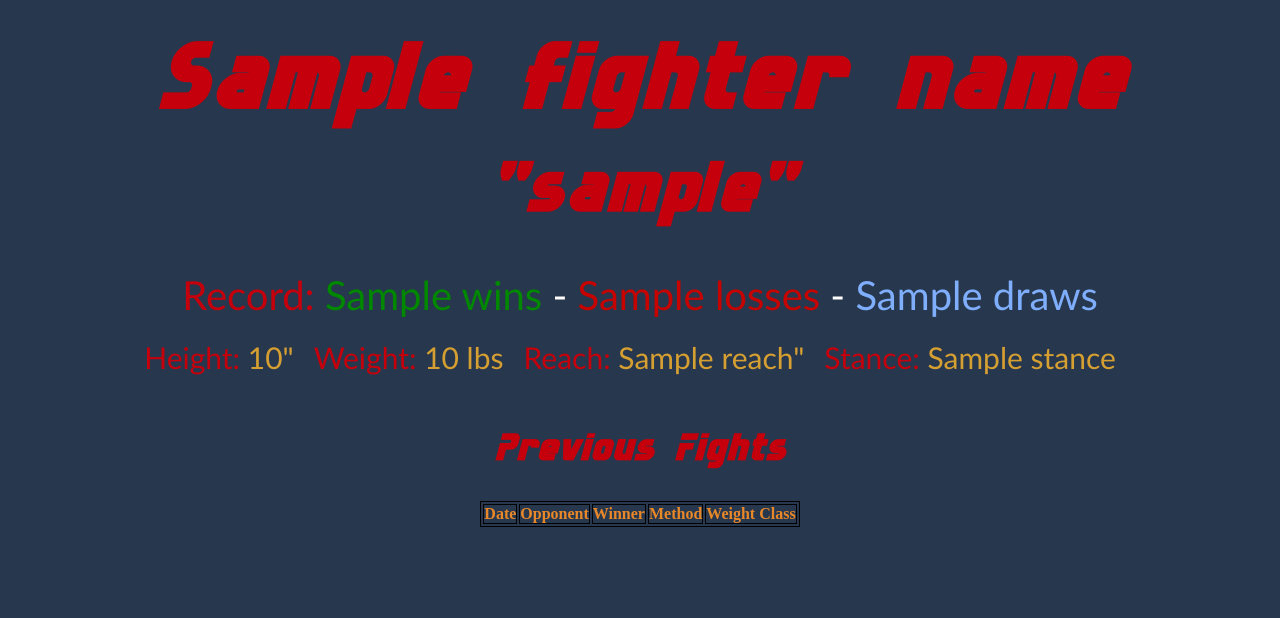
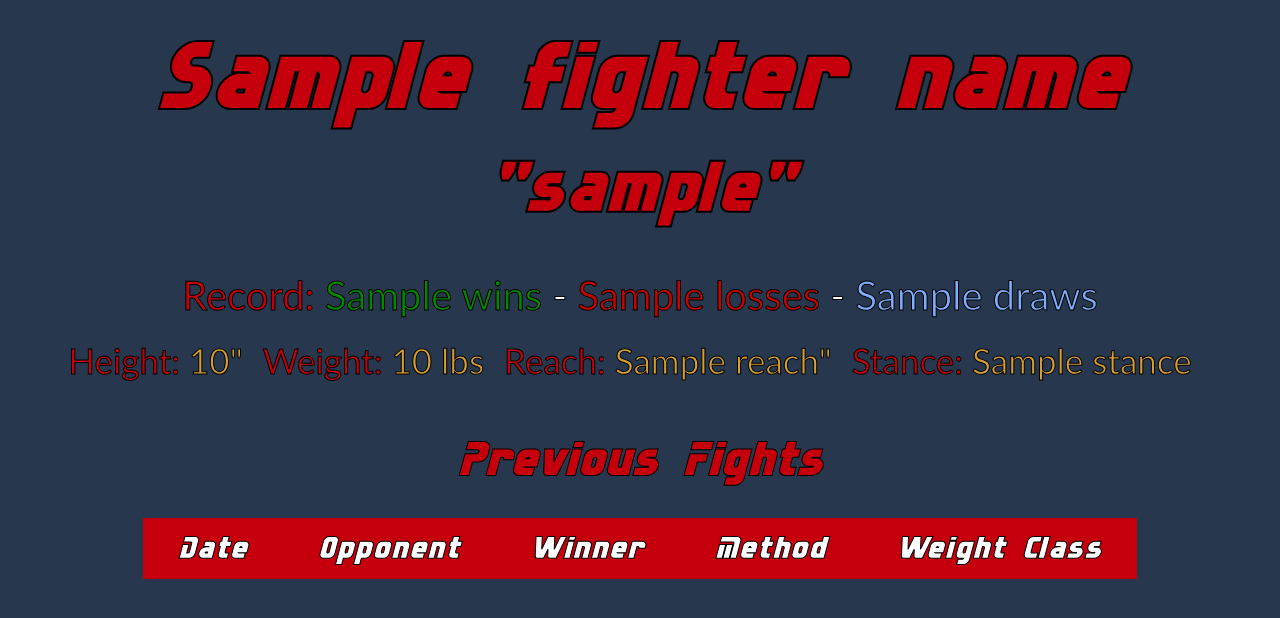
Before and after one commit to PeakyZloading/OctoVault, a Flask app: template website/templates/overview.html in a window 1280 px wide. Shown: the top 618 px of the page. Run offline with Flask 3, Linux system fonts and the light colour scheme; the template is opened without the code that fills it: most values are stand-ins (such as "Sample title", 1, 10 or a date in 2020); lists and menus that the app fills with data are empty.

Commit message:
Implemented improved styling of the fighter overview page and minor changes to main page

```diff
--- a/website/static/main.css
+++ b/website/static/main.css
@@ -10,12 +10,14 @@
     text-align: center;
     font-family: myFirstFont;
     color: #c5000c;
+    -webkit-text-stroke: 1px black;
     margin-top: 20px;
 }
 
 .main-greeting{
-    font-size: 25px;
+    font-size: 45px;
     font-family: 'Trebuchet MS', 'Lucida Sans Unicode', 'Lucida Grande', 'Lucida Sans', Arial, sans-serif;
+    color: white;
     text-align: center;
     margin-top: 140px;
 }
--- a/website/static/overstyle.css
+++ b/website/static/overstyle.css
@@ -2,6 +2,9 @@
     box-sizing: border-box;
     margin: 0;
     padding: 0;
+}
+
+body{
     background-color: #27374D;
 }
 
@@ -10,10 +13,11 @@
     text-align: center;
     font-family: myFirstFont;
     color: #c5000c;
+    -webkit-text-stroke: 2px black;
     margin-top: 20px;
 }
 
-.fighter-stats-container {
+.fighter-stats-container{
     display: flex;
     flex-wrap: wrap;
     margin-top: 20px;
@@ -22,8 +26,9 @@
 
 .fighter-stats{
     color: rgb(214, 159, 49);
-    font-size: 30px;
+    font-size: 35px;
     font-family: 'Trebuchet MS', 'Lucida Sans Unicode', 'Lucida Grande', 'Lucida Sans', Arial, sans-serif;
+    -webkit-text-stroke: 1px black;
     margin-right: 20px;
 }
 
@@ -32,47 +37,59 @@
     text-align: center;
     font-size: 40px;
     font-family: 'Trebuchet MS', 'Lucida Sans Unicode', 'Lucida Grande', 'Lucida Sans', Arial, sans-serif;
+    -webkit-text-stroke: 1px black;
     margin-top: 40px;
 }
 
 .table-label{
-    font-size: 40px;
+    font-size: 50px;
     font-family: myFirstFont;
     text-align: center;
     color: #c5000c;
+    -webkit-text-stroke: 1px black;
     margin-top: 50px;
     margin-bottom: 30px;
 }
 
-th{
-    color: #e88828;
+.previous-fights-table{
+    border-collapse: collapse;
+    margin: auto;
+    max-width: 90%;
+    font-size: 0.9em;
 
+    margin-bottom: 30px;
 }
 
-.previous-fights-table{
-    margin: 0 auto;
-    margin-bottom: 20px;
+.previous-fights-table thead tr{
+    background-color: #c5000c;
+    color: #ffffff;
+    font-family: myFirstFont;
+    letter-spacing: 1px;
+    -webkit-text-stroke: 1px black;
+    text-align: left;
+    font-weight: bold;
 }
 
-.previous-fights-table > tbody > tr >td {
-    height: 50px;
-    width: 200px;
+.previous-fights-table th, .previous-fights-table td{
+    padding: 12px 35px;
+    font-size: 25px;
+    font-family:'Gill Sans', 'Gill Sans MT', Calibri, 'Trebuchet MS', sans-serif
 }
 
-table, th, td {
-    border: 1px solid black;
+.previous-fights-table tbody tr{
+    border-bottom: 1px solid #dddddd;
 }
 
-
-
-
-
+.previous-fights-table tbody tr{
+    background-color: #f3f3f3;
+}
 
 .fighter-nickname{
     color: #c5000c;
     text-align: center;
     font-size: 75px;
     font-family: myFirstFont;
+    -webkit-text-stroke: 2px black;
     margin-top: 10px;
 }
 
--- a/website/templates/overview.html
+++ b/website/templates/overview.html
@@ -36,11 +36,11 @@
     <table class="previous-fights-table">
         <thead>
             <tr>
-            <th>Date</th>
-            <th>Opponent</th>
-            <th>Winner</th>
-            <th>Method</th>
-            <th>Weight Class</th>
+            <th style="font-family: myFirstFont; font-size: 32px;">Date</th>
+            <th style="font-family: myFirstFont; font-size: 32px;">Opponent</th>
+            <th style="font-family: myFirstFont; font-size: 32px;">Winner</th>
+            <th style="font-family: myFirstFont; font-size: 32px;">Method</th>
+            <th style="font-family: myFirstFont; font-size: 32px;">Weight Class</th>
             <!-- Add more table headers as needed -->
             </tr>
         </thead>
@@ -48,16 +48,16 @@
             {% for fight in previous_fights %}
             <tr>
                 <!-- 3,4 -->
-                <td class="table-entry">{{ fight[1] }}</td>
+                <td>{{ fight[1] }}</td>
                 {% if fight[3].lower() == fighter_name.lower() %}
-                    <td class="table-entry">{{ fight[4] }}</td>
+                    <td>{{ fight[4] }}</td>
                 {% else %}
-                    <td class="table-entry">{{ fight[3] }}</td>
+                    <td>{{ fight[3] }}</td>
                 {% endif %}
 
-                <td class="table-entry">{{ fight[2] }}</td>
-                <td class="table-entry">{{ fight[10] }}</td>
-                <td class="table-entry">{{ fight[9] }}</td>
+                <td>{{ fight[2] }}</td>
+                <td>{{ fight[10] }}</td>
+                <td>{{ fight[9] }}</td>
                 <!-- Add more table data columns as needed -->
             </tr>
             {% endfor %}
```
